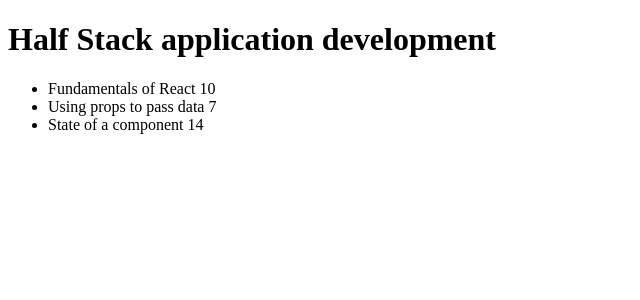
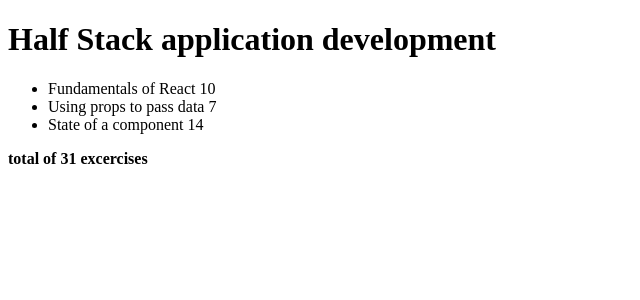
Before and after one commit to davidedr/fullstackopen, a React (Vite) app in the folder part2/courseinfo/: page / in a window 1280 px wide. Shown: the top 300 px of the page, without its empty margins (0-640 px from the left). Built offline with nearby package versions, Linux system fonts and the light colour scheme.

Commit message:
Completes 2.2: Course information step 7

```diff
--- a/part2/courseinfo/src/App.jsx
+++ b/part2/courseinfo/src/App.jsx
@@ -1,10 +1,18 @@
 const Course = ({ course}) => {
+
+  const sumExerceises = (parts) => {
+    let sumExercises = 0;
+    parts.map(part => sumExercises += part.exercises)
+    return sumExercises
+  }
+
   return(
     <>
     <h1>{course.name}</h1>
     <ul>
       {course.parts.map(part => <li key={part.id}>{part.name} {part.exercises}</li>)}
     </ul>
+    <b>total of {sumExerceises(course.parts)} excercises</b>
     </>
   )
 }
```
